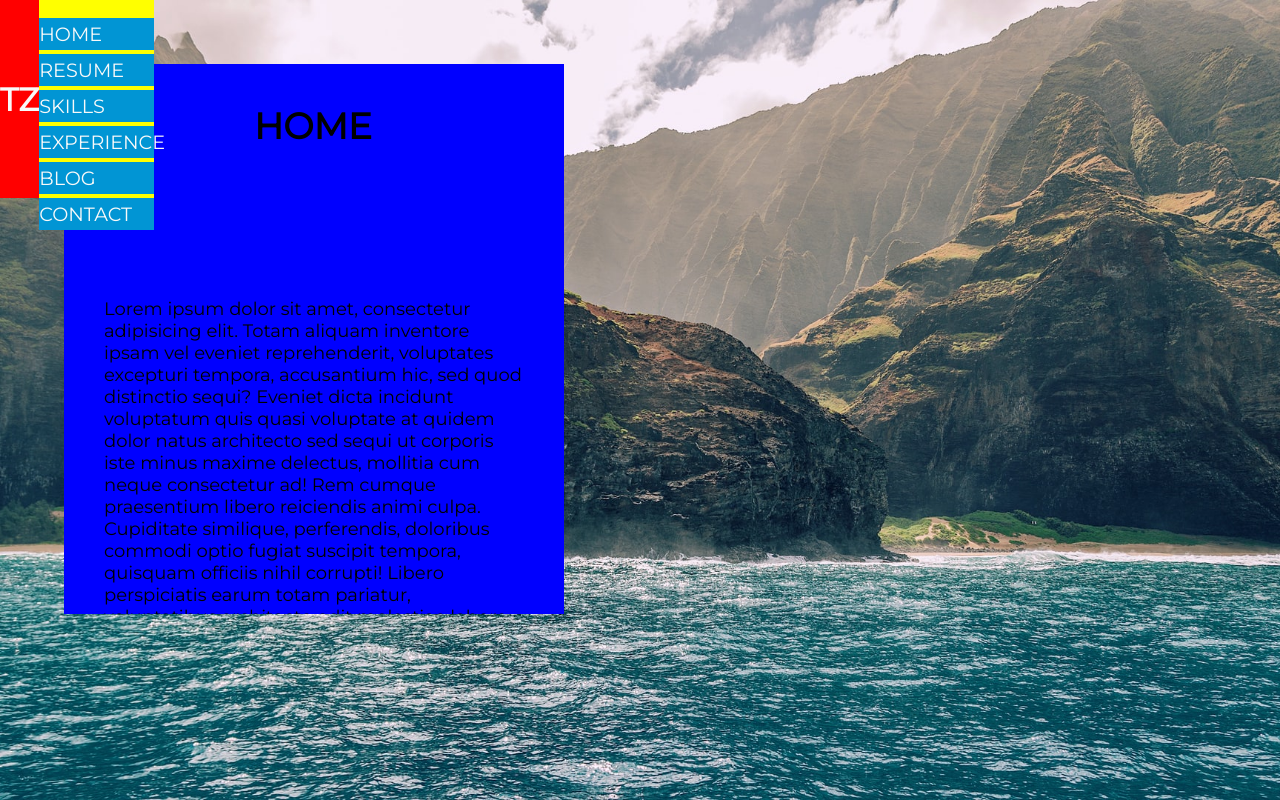
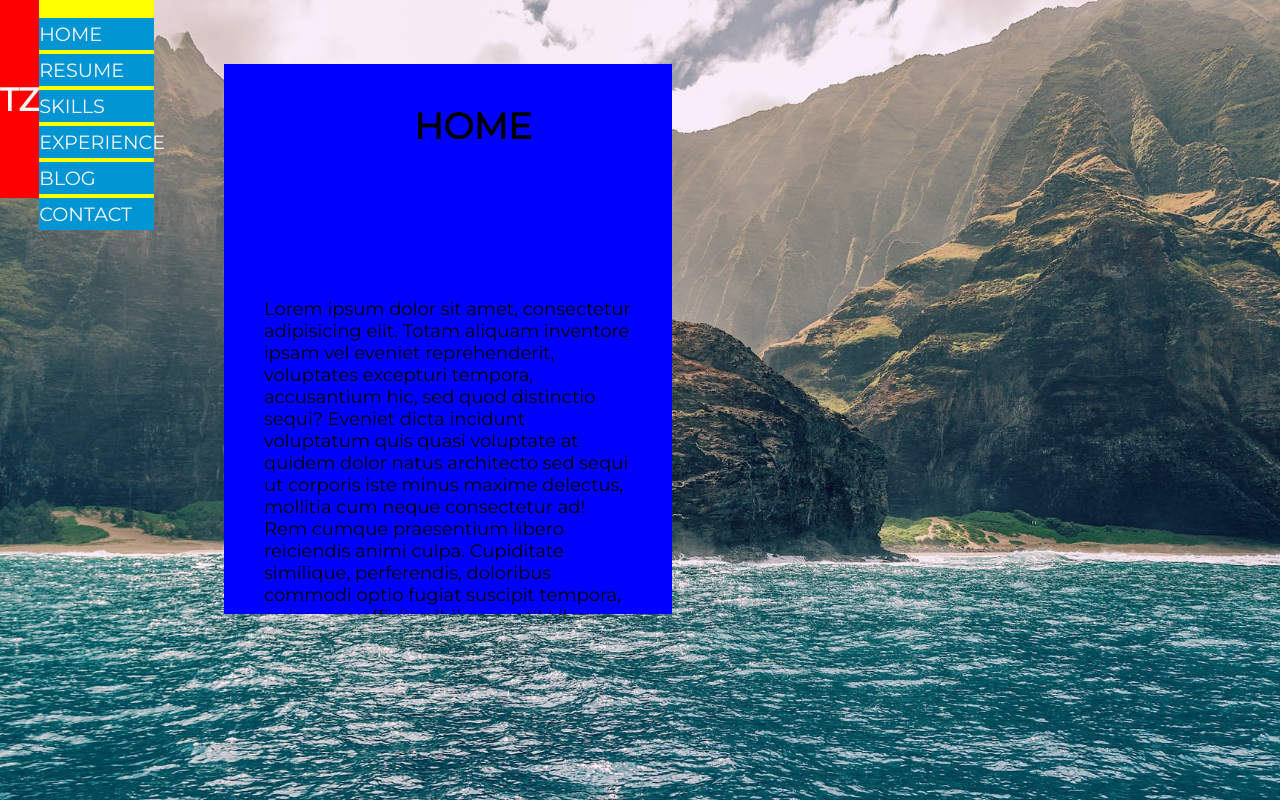
Before and after one commit to tzada8/troy-zada, a React (Create React App) app: page / in a window 1280 px wide. Built offline with nearby package versions, Linux system fonts and the light colour scheme.

Commit message:
width of cards changed to 35%

```diff
--- a/src/components/cards/Cards.css
+++ b/src/components/cards/Cards.css
@@ -2,7 +2,7 @@
    background: blue;
    position: absolute;
    display: block;
-   width: 40%;
+   width: 35%;
    max-width: 500px;
    min-height: calc(var(--MIN_SCREEN_HEIGHT) - 50px);
    height: 550px;
@@ -11,11 +11,12 @@
 
 /* LOCATION FOR HOME CARD */
 .home {
-   margin: 5% 5%;
+   margin: 5% 17.5%;
 }
 
 /* LOCATION FOR ALL OTHER CARDS */
 .other {
+   margin: 5% 55%;
 }
 
 .card-container {
```
